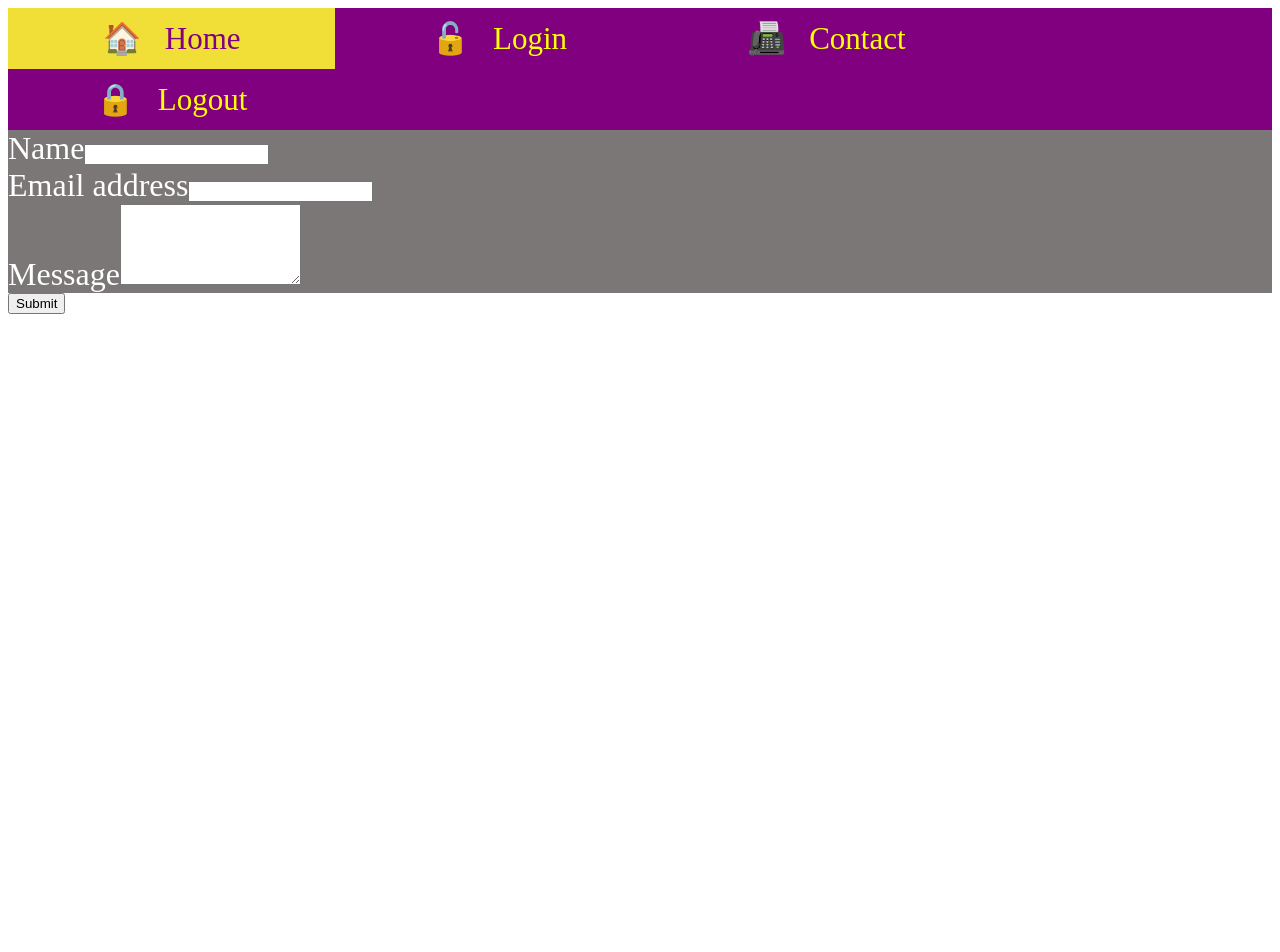
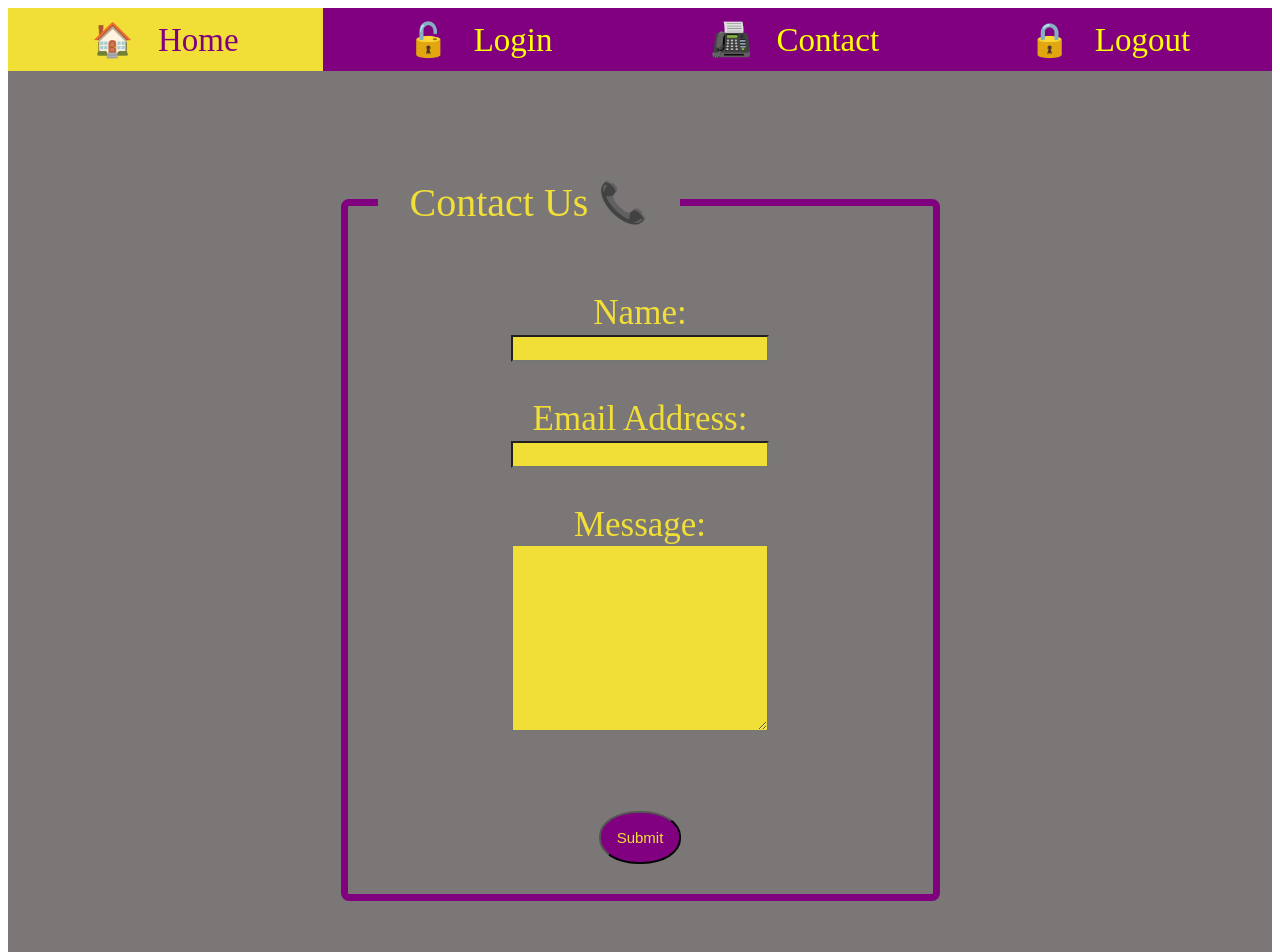
Before and after one commit to barkerd85/CapTutor, a React (Create React App) app in the folder Solo_Cap_Front/: page /contact in a window 1280 px wide. Shown: the top 952 px of the page. Before the commit the page ends 800 px from the top, so only its background shows below. Built offline with nearby package versions, Linux system fonts and the light colour scheme.

Commit message:
Updated styling to the following components, Login, Contact us and new user sign up

```diff
--- a/Solo_Cap_Front/src/components/contact/contact.css
+++ b/Solo_Cap_Front/src/components/contact/contact.css
@@ -0,0 +1,77 @@
+.form-control{
+    background-color: #f1df37;
+    width: 250px;
+    font-size: large;
+
+
+
+}
+
+
+.form-group{
+    font-size: x-large;
+    width: 100%;
+    background-color: rgb(124, 119, 119);
+    overflow: auto;
+    color: white;
+
+
+
+
+}
+
+fieldset{
+    align-items: center;
+    color: white;
+    font-size: xx-large;
+    max-width:525px;
+    padding:30px;
+    border-radius:8px;
+    border-color: purple;
+    border-width: 7px;
+    border-style: solid;
+}
+
+
+
+
+legend{
+    color: #f1df37;
+    font-size: 40px;
+
+
+}
+
+.name{
+    color: #f1df37;
+	font-size: 35px;
+
+
+}
+.message{
+
+    text-align: left;
+    color: #f1df37;
+	font-size: 35px;
+
+}
+.email{
+    color: #f1df37;
+	font-size: 35px;
+
+}
+
+.btn:hover {
+    box-shadow: 0 12px 16px 0 rgba(0,0,0,0.24), 0 17px 50px 0 rgba(0,0,0,0.19);
+    border-radius: 50%;
+}
+
+.btn{
+    border-radius: 47%;
+    padding: 16px;
+    font-size: 15px;
+    background-color: purple;
+    color: #f1df37;
+
+
+}
--- a/Solo_Cap_Front/src/components/contact/contact.jsx
+++ b/Solo_Cap_Front/src/components/contact/contact.jsx
@@ -31,31 +31,68 @@ class Contact extends React.Component {
         alert("Message failed to send.")
       }
     })
+    window.location="/home"
   }
 
   resetForm(){
     this.setState({name: '', email: '', message: ''})
+
   }
 
   render() {
     return(
-      <div className="Contact">
+        <center>
+      <div className="form-group">
+          <br />
+          <br />
+          <br />
+          <br />
         <form id="contact-form" onSubmit={this.handleSubmit.bind(this)} method="POST">
+            <fieldset>
+            <legend>&nbsp;&nbsp; Contact Us 📞 &nbsp;&nbsp;</legend>
+            <br />
           <div className="form-group">
-              <label htmlFor="name">Name</label>
-              <input type="text" className="form-control" id="name" value={this.state.name} onChange={this.onNameChange.bind(this)} />
+              <label className='name'>Name:</label>
+              <br />
+              <input type="text" className="form-control" rows="8" id="name" value={this.state.name} onChange={this.onNameChange.bind(this)} />
+
           </div>
+          <br />
           <div className="form-group">
-              <label htmlFor="exampleInputEmail1">Email address</label>
+              <label className='email'>Email Address:</label>
+              <br />
               <input type="email" className="form-control" id="email" aria-describedby="emailHelp" value={this.state.email} onChange={this.onEmailChange.bind(this)} />
           </div>
+          <br />
           <div className="form-group">
-              <label htmlFor="message">Message</label>
-              <textarea className="form-control" rows="5" id="message" value={this.state.message} onChange={this.onMessageChange.bind(this)} />
+              <label className='message'>Message:</label>
+              <br />
+              <textarea className="form-control" rows="10" id="message" value={this.state.message} onChange={this.onMessageChange.bind(this)} />
           </div>
-          <button type="submit" className="btn btn-primary">Submit</button>
+          <br />
+          <br />
+          <button type="submit" className="btn">Submit</button></fieldset>
+          <br />
+                    <br />
+                    <br />
+                    <br />
+                    <br />
+                    <br />
+                    <br />
+                    <br />
+                    <br />
+                    <br />
+                    <br />
+                    <br />
+                    <footer>© 2021 JD Schools</footer>
+                    <br />
+                    <br />
+                    <br />
+                    <br />
+                    <br />
         </form>
       </div>
+      </center>
     );
   }
 
--- a/Solo_Cap_Front/src/components/header/header.css
+++ b/Solo_Cap_Front/src/components/header/header.css
@@ -16,11 +16,11 @@
     padding: 12px;
     color: white;
     text-decoration: none;
-    font-size: 31px;
-    width: 24%; /* Four equal-width links. If you have two links, use 50%, and 33.33% for three links, etc.. */
+    font-size: 33px;
+    width: 23%; /* Four equal-width links. If you have two links, use 50%, and 33.33% for three links, etc.. */
     text-align: center; /* If you want the text to be centered */
     color: yellow;
-    font-family: cursive;
+
 
 
   }
@@ -34,8 +34,8 @@
   .navbar a.active {
     background-color: #f1df37;
     color: purple;
-    font-family: cursive;
-    font-size: 31px;
+
+    font-size: 33px;
 
   }
 
--- a/Solo_Cap_Front/src/components/login/login.css
+++ b/Solo_Cap_Front/src/components/login/login.css
@@ -0,0 +1,77 @@
+.form-control{
+    background-color: #f1df37;
+    width: 250px;
+    font-size: large;
+
+
+
+}
+
+
+.form-group{
+    font-size: xx-large;
+    width: 100%;
+    background-color: rgb(124, 119, 119);
+    overflow: auto;
+    color: white;
+
+
+
+
+}
+
+fieldset{
+    align-items: center;
+    color: white;
+    font-size: xx-large;
+    max-width:525px;
+    padding:30px;
+    border-radius:8px;
+    border-color: purple;
+    border-width: 7px;
+    border-style: solid;
+}
+
+
+
+
+legend{
+    color: #f1df37;
+    font-size: 40px;
+
+
+}
+
+.user{
+    color: #f1df37;
+	font-size: 35px;
+
+
+}
+.pass{
+
+    text-align: left;
+    color: #f1df37;
+	font-size: 35px;
+
+}
+.email{
+    color: #f1df37;
+	font-size: 35px;
+
+}
+
+.btn:hover {
+    box-shadow: 0 12px 16px 0 rgba(0,0,0,0.24), 0 17px 50px 0 rgba(0,0,0,0.19);
+    border-radius: 50%;
+}
+
+.btn{
+    border-radius: 47%;
+    padding: 16px;
+    font-size: 15px;
+    background-color: purple;
+    color: #f1df37;
+
+
+}
--- a/Solo_Cap_Front/src/components/login/login.jsx
+++ b/Solo_Cap_Front/src/components/login/login.jsx
@@ -42,16 +42,57 @@ await axios ({
 
 render(){
     return (
-    <div>
+    <center>
+        <div className="form-group">
+            <br />
         <body>
-            <center><h3>Login</h3></center>
+
             <form onSubmit={this.handleSubmit}>
-            <center><label for="username">User Name:</label><input name="username" type="text" value={this.state.username} onChange={this.handleChange}></input></center>
-            <center><label for="password">Password:</label><input name="password" type="password" value={this.state.password} onChange={this.handleChange}></input></center>
-            <center><button type="submit">Login</button></center>
+                <fieldset>
+                <legend>&nbsp;&nbsp; Login &nbsp;&nbsp;</legend>
+            <center><label for="username" className='user'>User Name:</label>&nbsp;&nbsp;<input name="username" type="text" value={this.state.username} onChange={this.handleChange}></input></center>
+            <br />
+            <center><label for="password" className='pass'>Password:</label>&nbsp;&nbsp;<input name="password" type="password" value={this.state.password} onChange={this.handleChange}></input></center>
+            <br />
+            <center><button  type="submit" className='btn'>Login</button></center></fieldset>
+            <br />
+                    <br />
+                    <br />
+                    <br />
+                    <br />
+                    <br />
+                    <br />
+                    <br />
+                    <br />
+                    <br />
+                    <br />
+                    <br />
+                    <br />
+                    <br />
+                    <br />
+                    <br />
+                    <br />
+                    <br />
+                    <br />
+                    <br />
+                    <br />
+                    <br />
+                    <br />
+                    <br /><br /><br />
+                    <br />
+                    <br />
+                    <br />
+                    <br />
+                    <footer>© 2021 JD Schools</footer>
+                    <br />
+                    <br />
+                    <br />
+                    <br />
+                    <br />
             </form>
         </body>
     </div>
+    </center>
          )
     }
 
```
Also changed, not shown: Solo_Cap_Front/src/components/newuserlogin/newuserlogin.jsx (+0 -7 lines), 1 other file (tests, documents, lock files or other folders).
